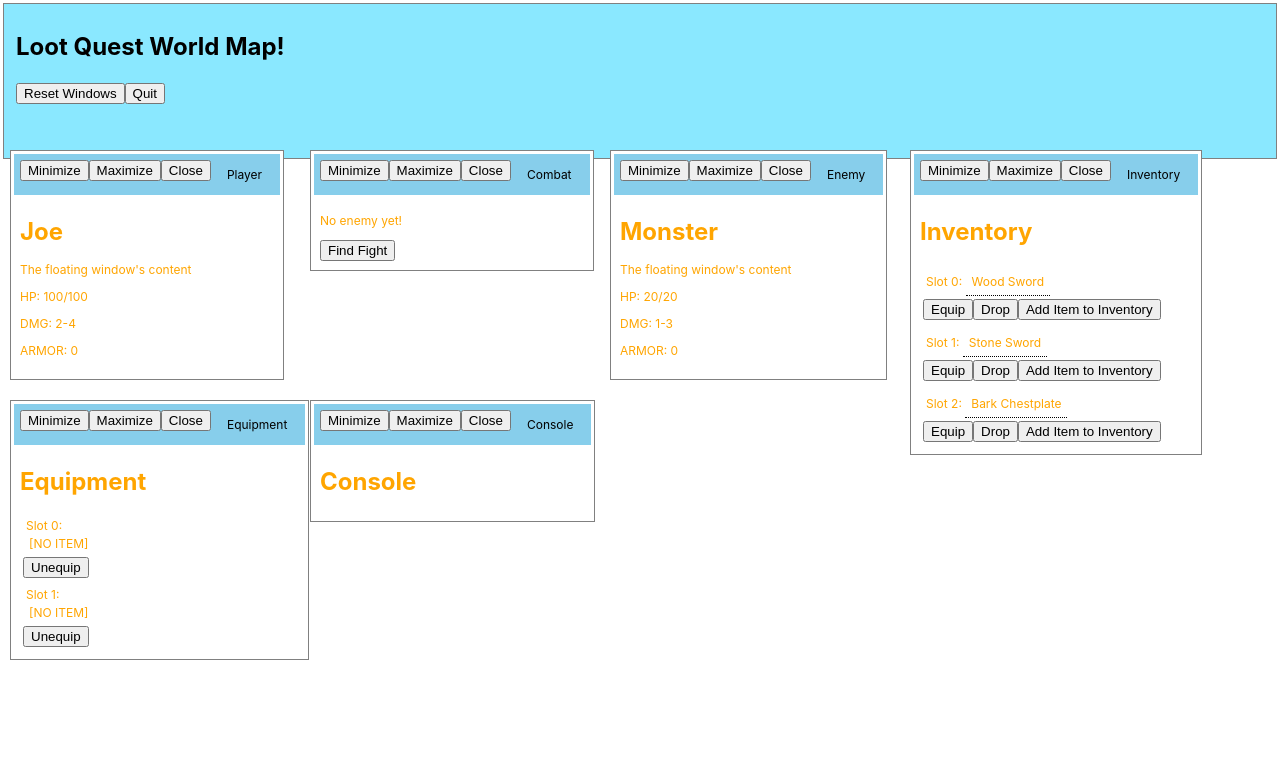
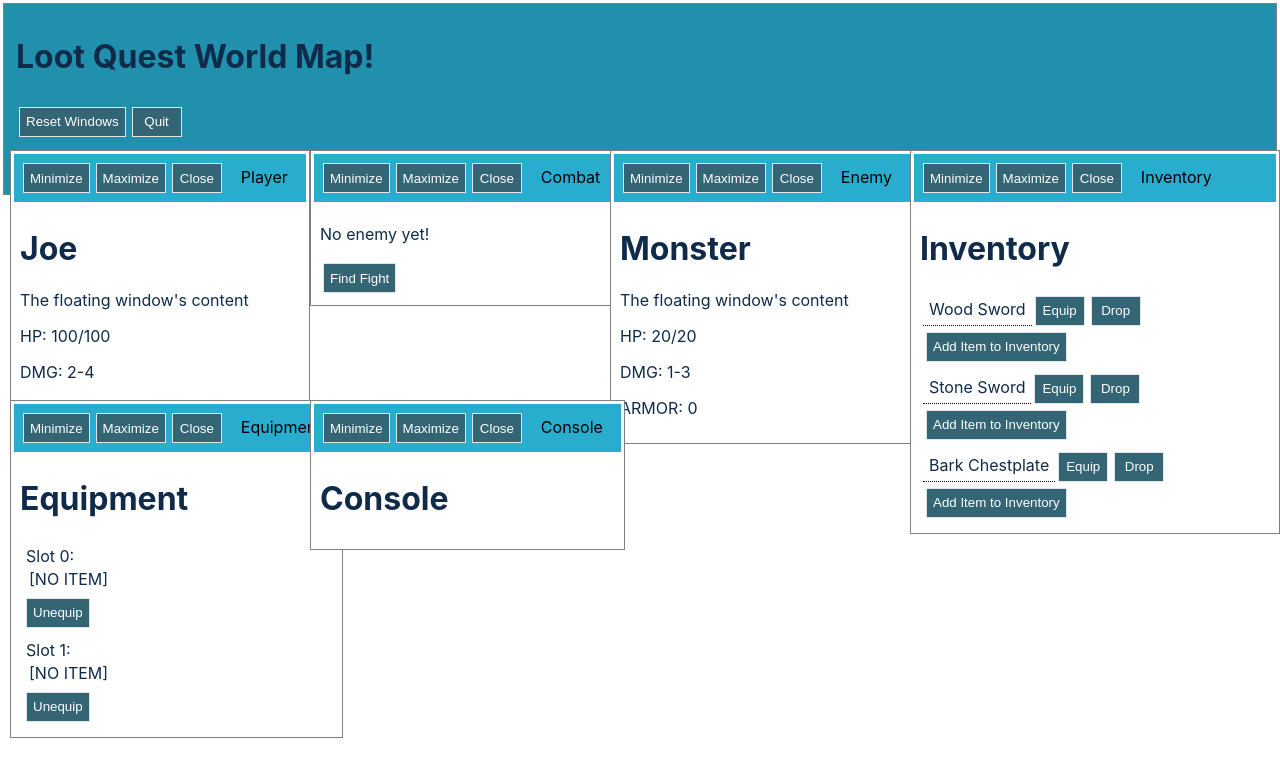
Before and after one commit to DonAbdulRob/LootQuest3, a React (Create React App) app: page / in a window 1280 px wide. Shown: the top 776 px of the page. Built offline with nearby package versions, Linux system fonts and the light colour scheme.

Commit message:
Basic Theming! - With bootstrap gone, we went ahead and added some basic theming. And, man does the game look 100x better now. Still a WIP, but very nice! :)

```diff
--- a/src/Main/Components/Popups/ItemPopup.css
+++ b/src/Main/Components/Popups/ItemPopup.css
@@ -8,8 +8,8 @@
 .tooltip .tooltiptext {
     visibility: hidden;
     width: 120px;
-    background-color: black;
-    color: #fff;
+    background-color: rgb(255, 255, 255);
+    color: rgb(0, 0, 0);
     text-align: center;
     border-radius: 6px;
     padding: 5px 0;
@@ -18,6 +18,7 @@
     bottom: 150%;
     left: 50%;
     margin-left: -60px;
+    border: 1px solid black;
 }
 
 .tooltip .tooltiptext::after {
--- a/src/Main/WIndowContent/Inventory/Inventory.tsx
+++ b/src/Main/WIndowContent/Inventory/Inventory.tsx
@@ -66,10 +66,7 @@ function getInventoryMap(fighter: Fighter): JSX.Element[] {
     return fighter.inventory.items.map((v, i) => {
         return (
             <div key={i}>
-                <div>
-                    Slot {i}:{' '}
-                    <InventoryItem item={fighter.inventory.items[i]} />
-                </div>
+                <InventoryItem item={fighter.inventory.items[i]} />
                 <button
                     onClick={() => {
                         equip(fighter, i);
--- a/src/Main/components/FloatingWindow/FloatingWindow.css
+++ b/src/Main/components/FloatingWindow/FloatingWindow.css
@@ -4,11 +4,10 @@
     max-height: 1000px;
     border: 1px solid rgb(128, 128, 128);
     background-color: white;
-    color: orange;
 }
 
 .floating-window-titlebar {
-    background-color: skyblue;
+    background-color: rgb(40, 173, 206);
 }
 
 .text-style {
--- a/src/index.css
+++ b/src/index.css
@@ -5,7 +5,7 @@ body {
         'Helvetica Neue', sans-serif;
     -webkit-font-smoothing: antialiased;
     -moz-osx-font-smoothing: grayscale;
-    font-size: 12px;
+    color: rgb(15, 43, 73);
 }
 
 code {
@@ -14,10 +14,22 @@ code {
 }
 
 .App {
-    background-color: rgb(138, 232, 255);
+    background-color: rgb(33, 144, 172);
     border: 1px solid rgb(128, 128, 128);
 }
 
 div {
     padding: 3px;
 }
+
+button {
+    background-color: #336574;
+    border: none;
+    color: white;
+    min-width: 50px;
+    min-height: 30px;
+    margin: 3px;
+    box-sizing: 5px;
+    box-shadow: #000000;
+    border: 1px solid rgb(228, 228, 228);
+}
```
